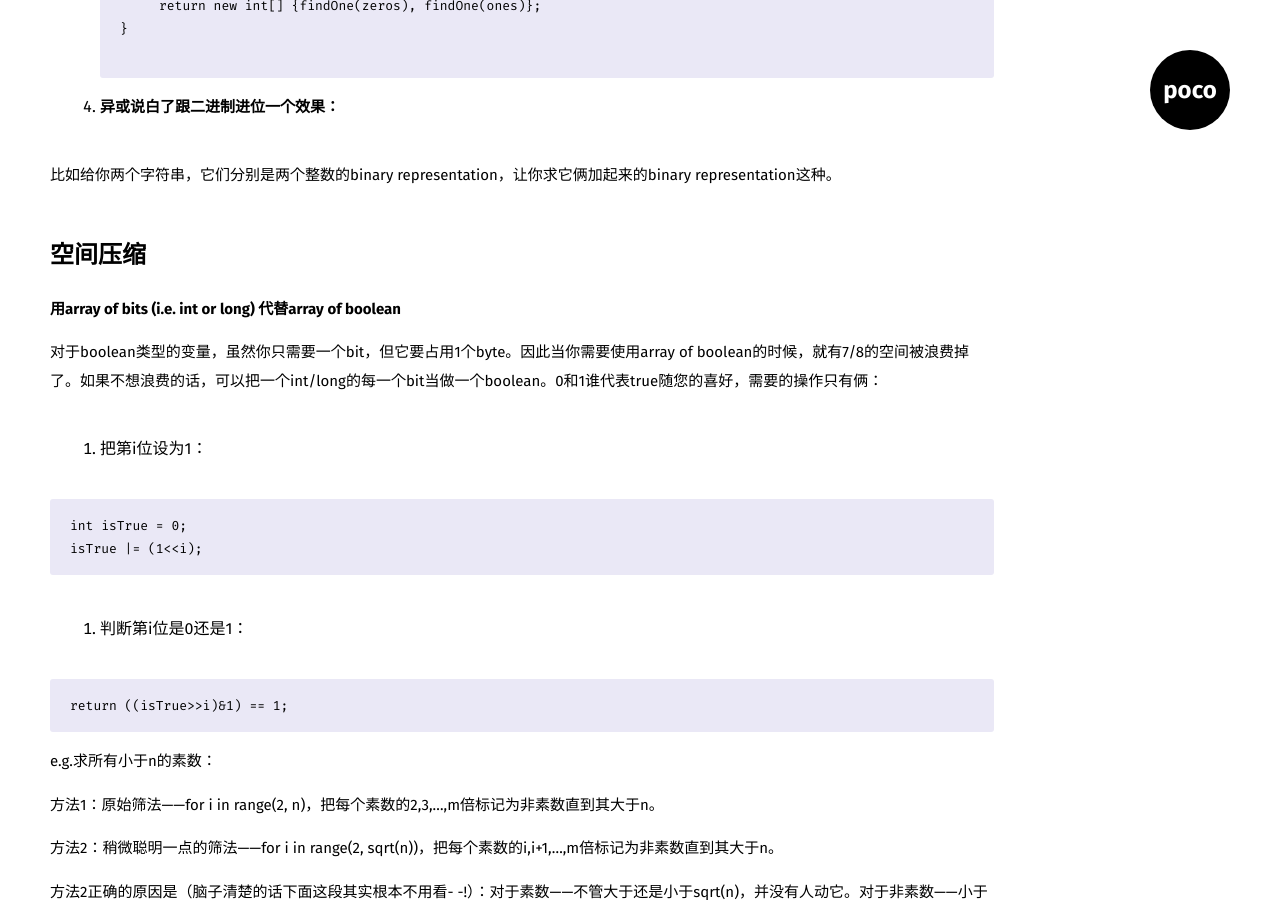
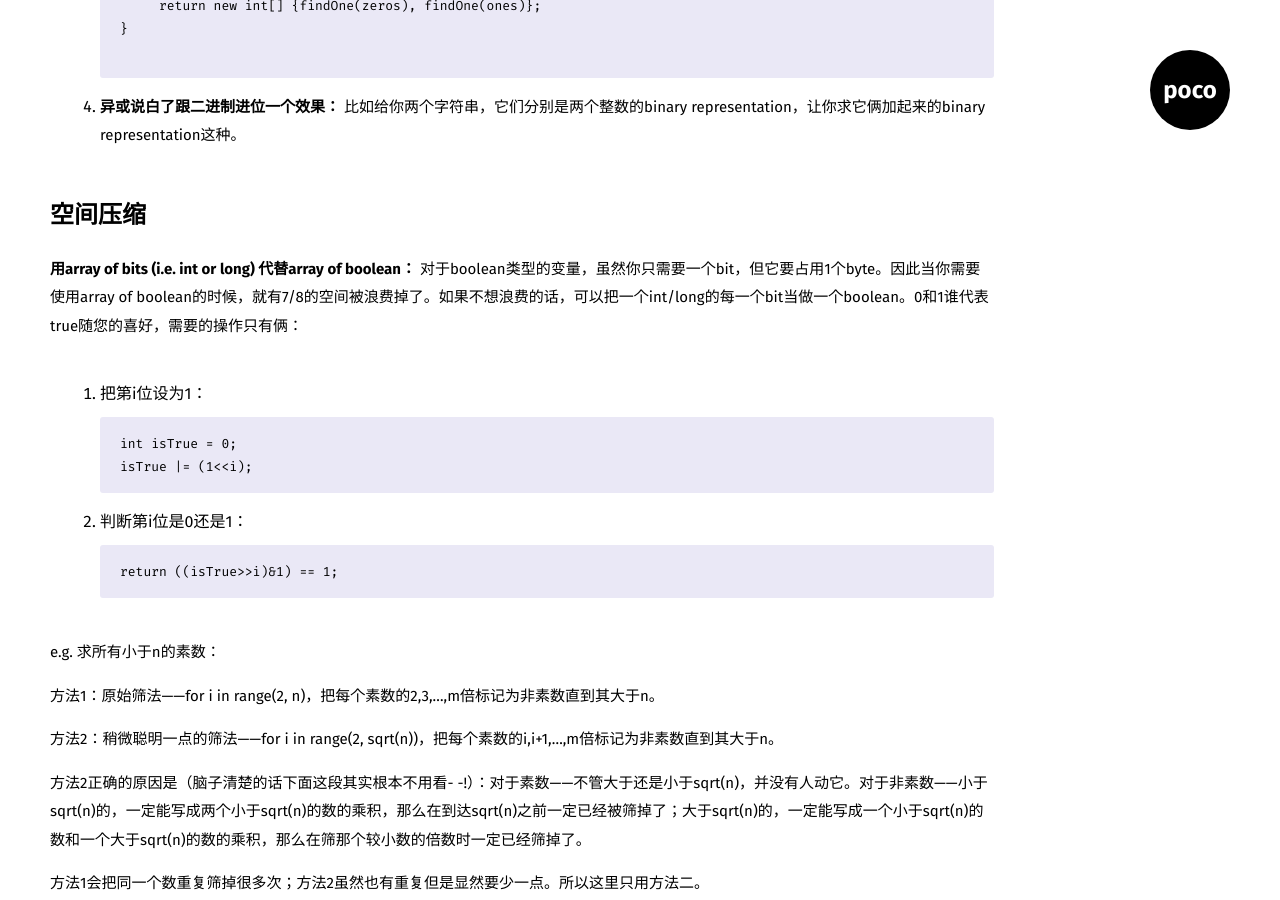
Before and after one commit to pocoapoco/pocoapoco.github.io, a Jekyll site: the page built from _posts/2016-01-09-基本位操作.md, in a window 1280 px wide and 900 px high, scrolled down 2614 px. Built offline with Jekyll 4.4.1, drawn with Linux system fonts in a browser that asks for light colours.

Commit message:
prime count

````diff
--- a/_posts/2016-01-09-基本位操作.md
+++ b/_posts/2016-01-09-基本位操作.md
@@ -109,29 +109,24 @@
    ```
 
 4. <b>异或说白了跟二进制进位一个效果：</b>
-
 比如给你两个字符串，它们分别是两个整数的binary representation，让你求它俩加起来的binary representation这种。
 
 ## 空间压缩
 
-<b>用array of bits (i.e. int or long) 代替array of boolean</b>
-
-对于boolean类型的变量，虽然你只需要一个bit，但它要占用1个byte。因此当你需要使用array of boolean的时候，就有7/8的空间被浪费掉了。如果不想浪费的话，可以把一个int/long的每一个bit当做一个boolean。0和1谁代表true随您的喜好，需要的操作只有俩：
+<b>用array of bits (i.e. int or long) 代替array of boolean：</b> 对于boolean类型的变量，虽然你只需要一个bit，但它要占用1个byte。因此当你需要使用array of boolean的时候，就有7/8的空间被浪费掉了。如果不想浪费的话，可以把一个int/long的每一个bit当做一个boolean。0和1谁代表true随您的喜好，需要的操作只有俩：
 
 1. 把第i位设为1：
-
 ```
 int isTrue = 0;
 isTrue |= (1<<i);
 ```
-
 2. 判断第i位是0还是1：
-
 ```
 return ((isTrue>>i)&1) == 1;
 ```
 
-e.g.求所有小于n的素数：
+
+e.g. 求所有小于n的素数：
 
 方法1：原始筛法——for i in range(2, n)，把每个素数的2,3,...,m倍标记为非素数直到其大于n。
 
@@ -142,7 +137,6 @@
 方法1会把同一个数重复筛掉很多次；方法2虽然也有重复但是显然要少一点。所以这里只用方法二。
 
 1. 如果用array of boolean：
-
 ```
 public int countPrimes(int n)
 {
@@ -173,9 +167,7 @@
 	return cnt;
 }
 ```
-
 2. 用array of int:
-
 ```
 public int countPrimes(int n)
 {
@@ -214,9 +206,7 @@
 	return cnt;
 }
 ```
-
 3. 还有一些其他的优化方法譬如先把偶数全删掉；一开始把cnt初始化为池子里剩余待筛的个数，然后发现一个合数减一个cnt（这样就不用最后再过一遍checker了）。。等等。
-
 4. 好吧还有一种最快的方法可以精确做到每个合数只被筛一遍。但是首先它看起来有点复杂所以不太想看，其次这篇文章主要是讲位操作的跟它也没啥关系。恩。
 
 [^1]: gcc为补符号位。
````
